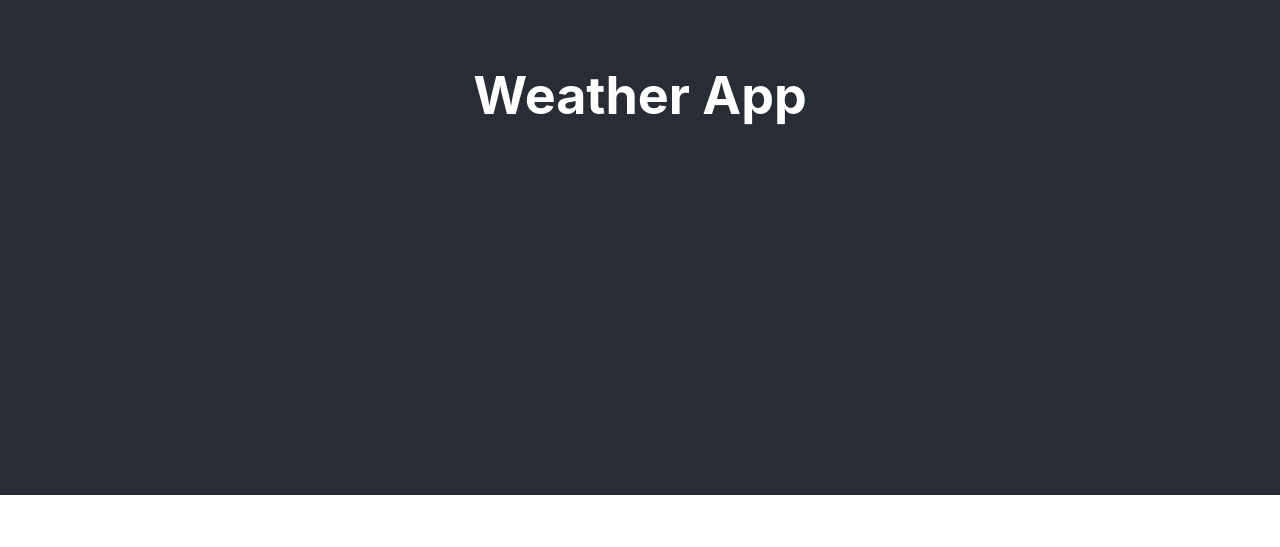
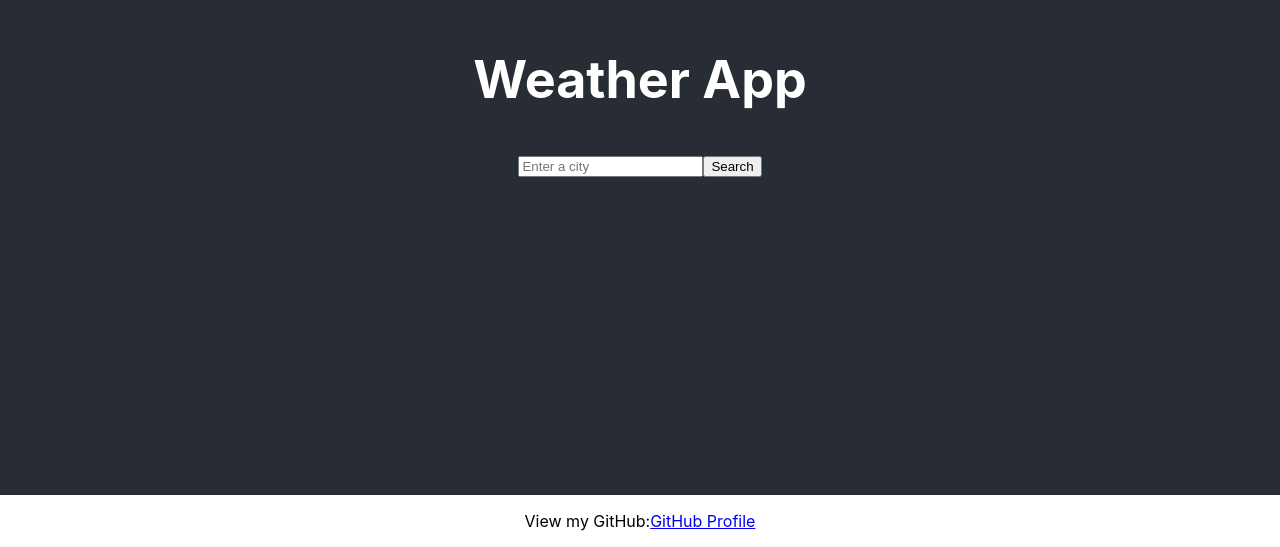
Before and after one commit to LwandisaMasiza/my-app, a React (Create React App) app: page / in a window 1280 px wide. Shown: the part 305-852 px from the top of the page. Before the commit the page ends 800 px from the top, so only its background shows below. Built offline with nearby package versions, Linux system fonts and the light colour scheme.

Commit message:
changed the name of the weather.js to Weather.js

```diff
--- a/src/App.js
+++ b/src/App.js
@@ -1,17 +1,15 @@
 import logo from "./logo.svg";
 import "./App.css";
 import React from "react";
-import weather from "./weather";
+import Weather from "./Weather";
 
 function App() {
   return (
     <div className="App">
       <header className="App-header">
         <h1> Weather App</h1>
-        <weather />
+        <Weather />
       </header>
-    </div>
-  );
       <footer>
         <p>
           View my GitHub:
@@ -23,7 +21,9 @@ function App() {
             GitHub Profile
           </a>
         </p>
-  </footer>;
+      </footer>
+    </div>
+  );
 }
 
 export default App;
--- a/src/weather.js
+++ b/src/weather.js
@@ -2,7 +2,7 @@ import React, { useState } from "react";
 import axios from "axios";
 import { ThreeDots } from "react-loader-spinner";
 
-export default function weather() {
+export default function Weather() {
   <ThreeDots
     height="80"
     width="80"
@@ -14,26 +14,27 @@ export default function weather() {
     visible={true}
   />;
 
-  const [city, setCity] = useStatnpme("");
+  const [city, setCity] = useState("");
   const [loaded, setLoaded] = useState(false);
   const [weather, setWeather] = useState({});
 
   function displayWeather(response) {
     setLoaded(true);
+
     setWeather({
-      temperature: response.data.main.temperature,
+      temperature: response.data.main.temp,
+      humidity: response.data.main.humidity,
       wind: response.data.wind.speed,
-      humidity: response.data.main.humidity,
-      icon: "http://openweathermap.org/img/wn/${response.data.weather[0].icon}02x.png}",
-      description: response.data.weather[0].description,
+      icon: `https://openweathermap.org/img/wn/${response.data.weather[0].icon}@2x.png`,
     });
   }
 
   function handleSubmit(event) {
     event.preventDefault();
-    let apiKey = "54e0822b2d0f39d02a7d537obef382at";
-    let apiUrl =
-      "https://api.openweathermap.org/data/2.5/weather?q=${city}appid=${apikey}unit merit";
+
+    const apiKey = "54e0822b2d0f39d02a7d537obef382at";
+    const apiUrl = `https://api.openweathermap.org/data/2.5/weather?q=${city}&appid=${apiKey}&units=metric`;
+
     axios.get(apiUrl).then(displayWeather);
   }
 
@@ -41,33 +42,26 @@ export default function weather() {
     setCity(event.target.value);
   }
 
-  let form = (
+  return (
+    <div>
       <form onSubmit={handleSubmit}>
         <input
-        type="Search"
-        placeholder="Enter a city..."
+          type="search"
+          placeholder="Enter a city"
+          value={city}
           onChange={updateCity}
         />
-      <button type="Submit">Search</button>
+        <button type="submit">Search</button>
       </form>
-  );
 
-  if (loaded) {
-    return (
+      {loaded && (
         <div>
-        {form}{" "}
-        <ul>
-          <li>Temperature:{Math.round(weather.temperature)}°C</li>
-          <li>Description: {weather.description}°C</li>
-          <li>Humidity: {weather.humidity}%</li>
-          <li>Wind: {weather.wind}km/h</li>
-          <li>
-            <img src={weather.icon} alt="weather Icon" />
-          </li>
-        </ul>
+          <img src={weather.icon} alt="Weather" />
+          <div>{Math.round(weather.temperature)}°C</div>
+          <div>Humidity: {weather.humidity}%</div>
+          <div>Wind: {Math.round(weather.wind)} km/h</div>
+        </div>
+      )}
     </div>
   );
-  } else {
-    return form;
 }
-}
```
Lines whose indentation alone changed are shown as unchanged.
